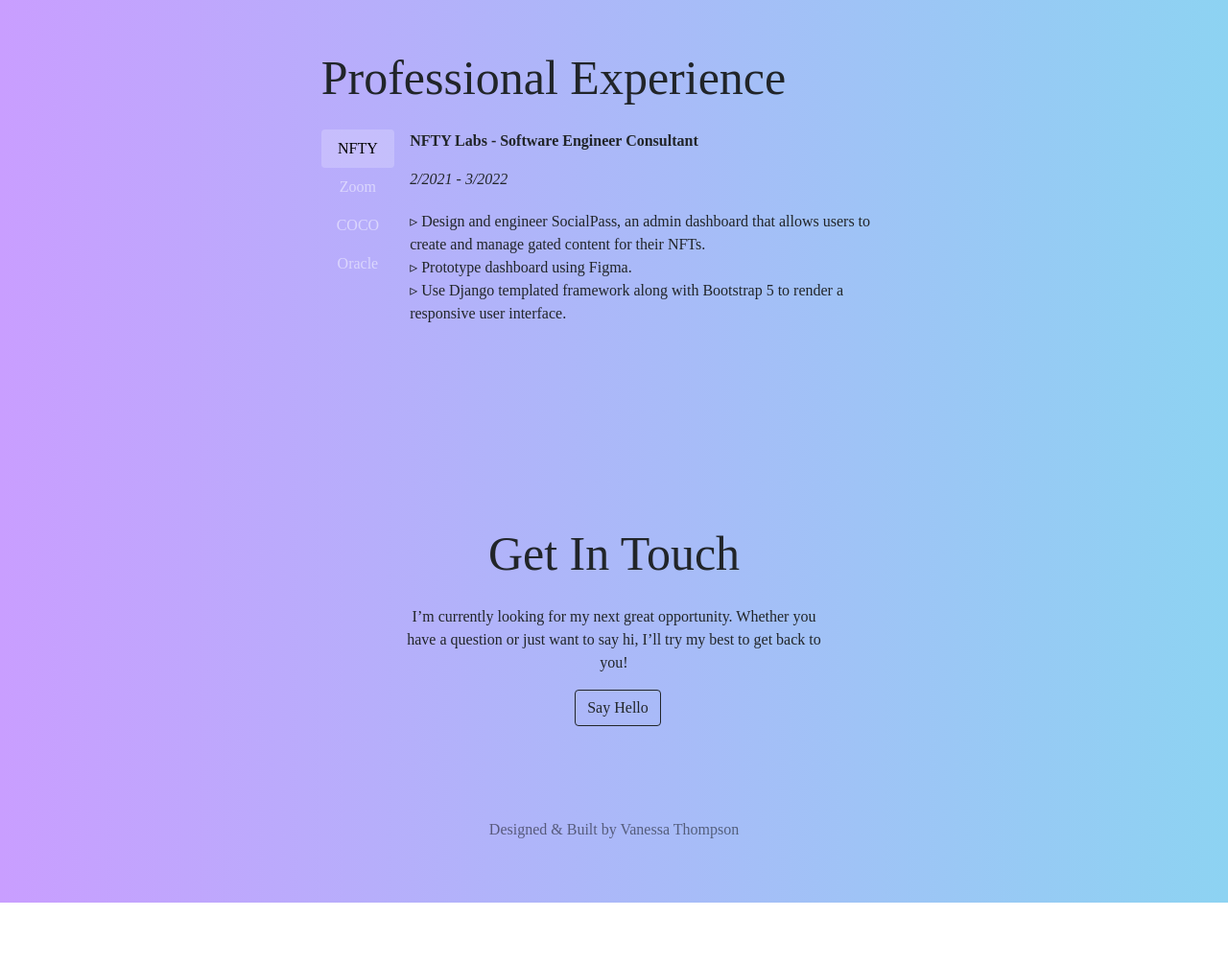
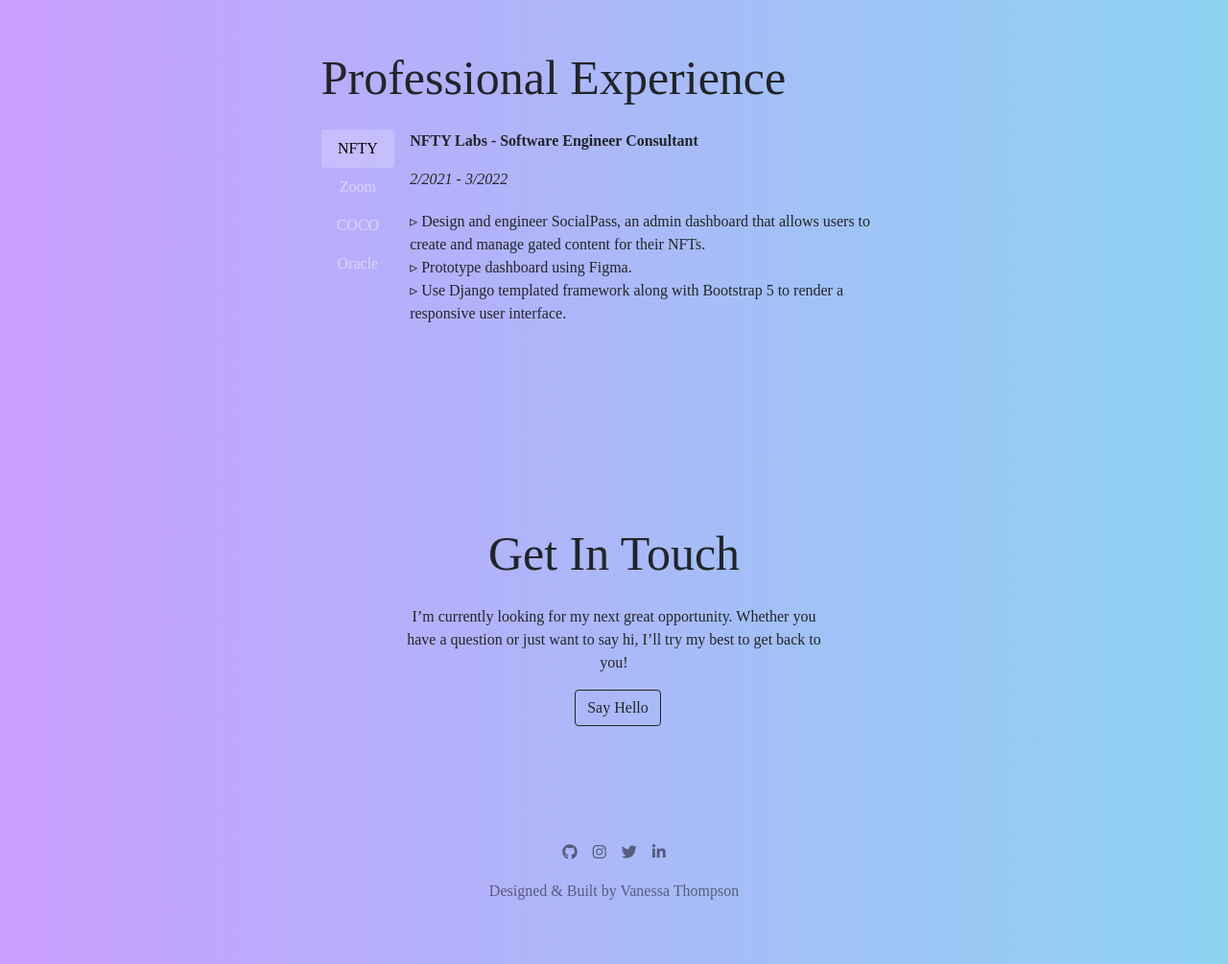
Before and after one commit to iamvane/vanessathompson, a React app: page / in a window 1280 px wide. Shown: the part 1525-2530 px from the top of the page at 96% size. Before the commit the page ends 2466 px from the top, so only its background shows below. Built offline with nearby package versions, Linux system fonts and the light colour scheme; a web font is replaced by a local one.

Commit message:
added social icons to footer

```diff
--- a/public/index.html
+++ b/public/index.html
@@ -9,6 +9,8 @@
       name="description"
       content="Web site created using create-react-app"
     />
+    <!-- Import Font Awesome -->
+    <script src="https://kit.fontawesome.com/6acfae172e.js" crossorigin="anonymous"></script>
     <!-- Import Gabriola Font -->
     <link rel="preconnect" href="https://fonts.googleapis.com">
     <link rel="preconnect" href="https://fonts.gstatic.com" crossorigin>
--- a/src/components/App.js
+++ b/src/components/App.js
@@ -193,7 +193,13 @@ function App() {
           </div>
         </div>
       </section>
-      <p className="text-center pt-5 pb-5 text-black-50">Designed & Built by Vanessa Thompson</p>
+      <footer className="text-center pt-5 mt-4">
+        <a target="_blank" className="p-2 text-black-50" href="https://github.com/iamvane"><i class="fa-brands fa-github"></i></a>
+        <a target="_blank" className="p-2 text-black-50" href="https://www.instagram.com/coolnblessed/"><i class="fa-brands fa-instagram"></i></a>
+        <a target="_blank" className="p-2 text-black-50" href="https://twitter.com/VaneCharles/"><i class="fa-brands fa-twitter"></i></a>
+        <a target="_blank" className="p-2 text-black-50" href="https://www.linkedin.com/in/vanessacharlesnabi/"><i class="fa-brands fa-linkedin-in"></i></a>
+        <p className="text-center pt-3 pb-5 text-black-50">Designed & Built by Vanessa Thompson</p>
+      </footer>
     </div>
   );
 }
```
Lines whose indentation alone changed are shown as unchanged.
